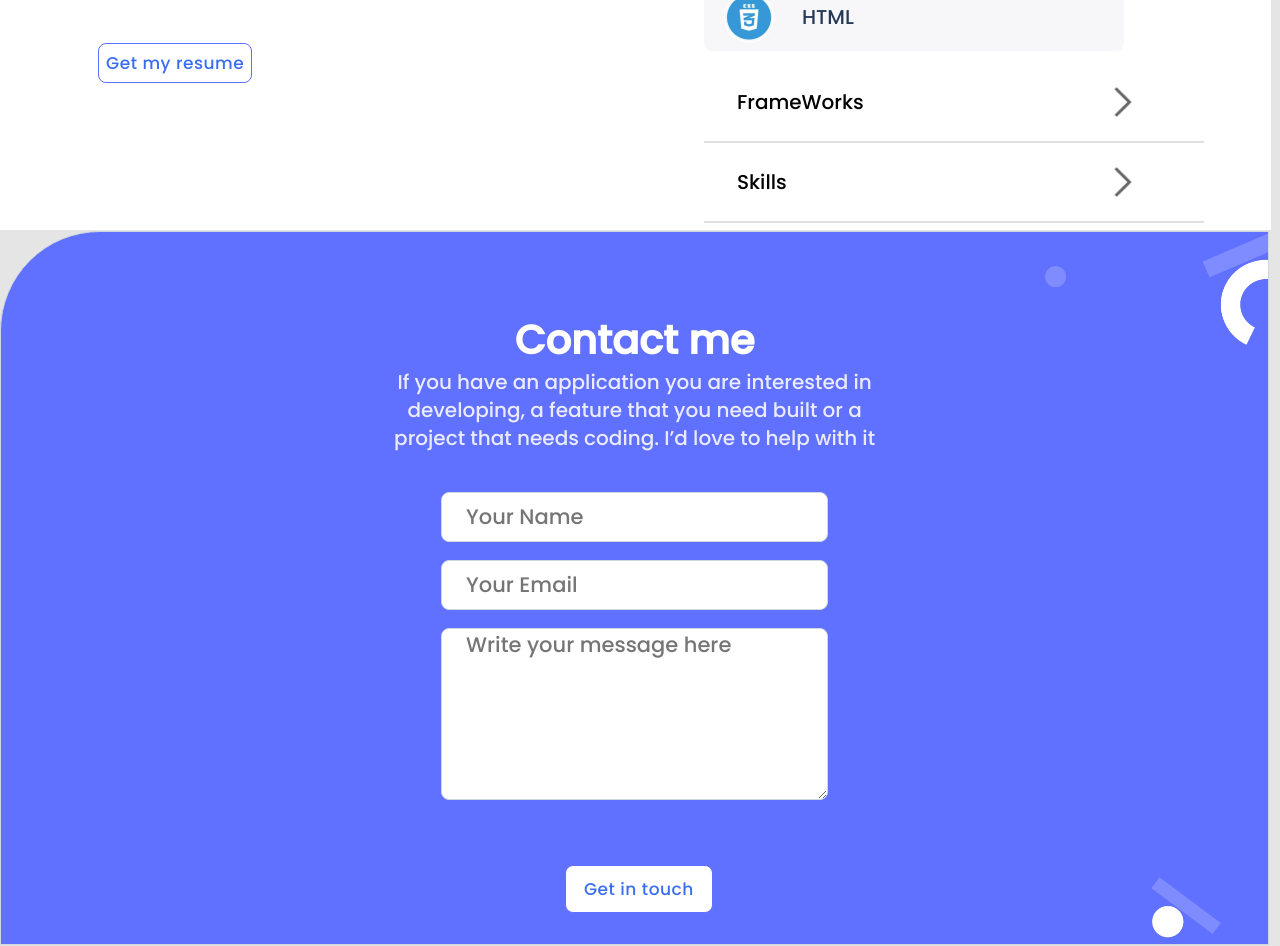
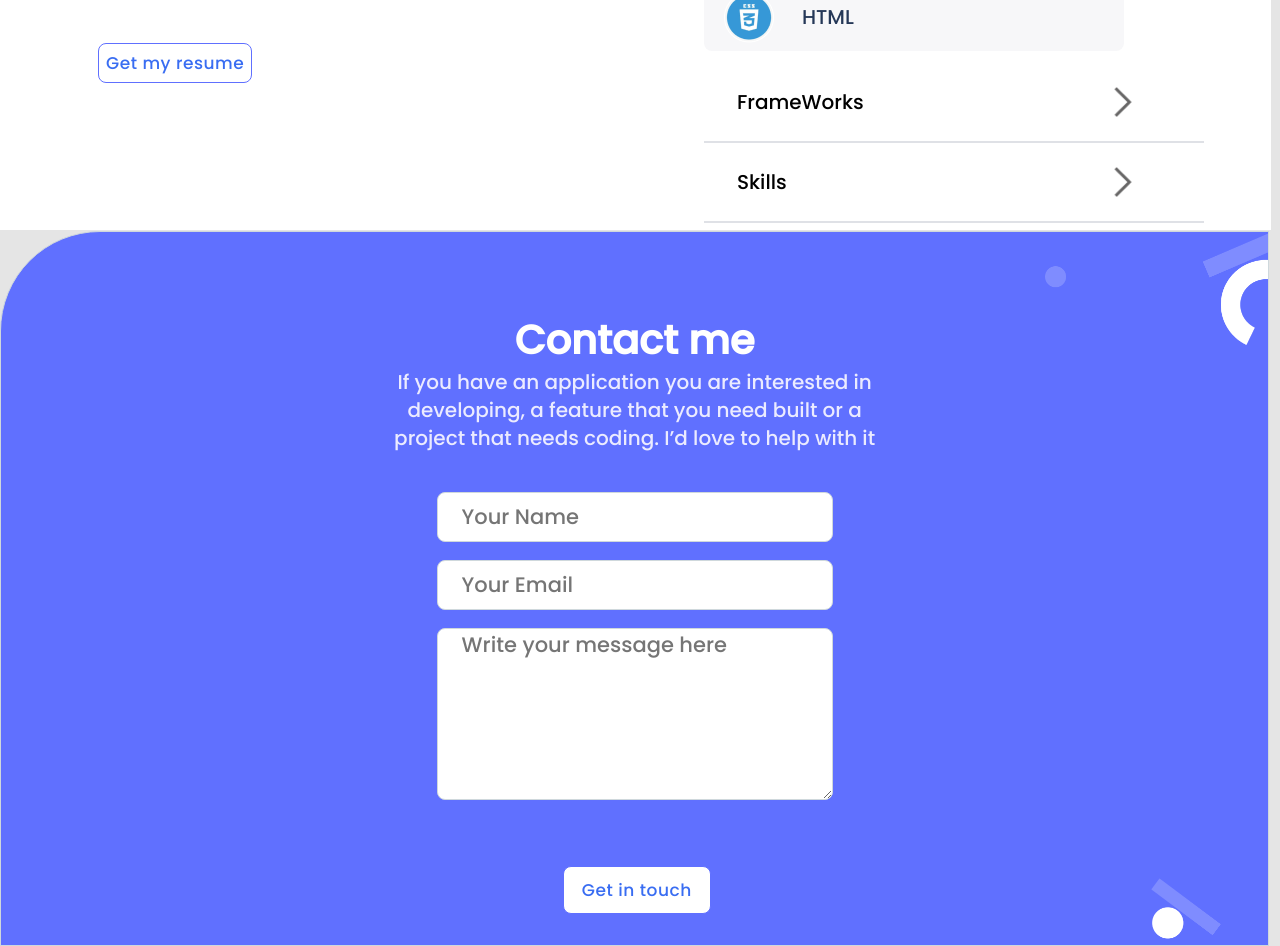
Before and after one commit to shahnawaza75/Myfirst_Porfolio, a website: page index.html in a window 1280 px wide. Shown: the part 2989-3935 px from the top of the page. Drawn offline with Linux system fonts and the light colour scheme.

Commit message:
changed form width in css

```diff
--- a/index.css
+++ b/index.css
@@ -1127,7 +1127,7 @@ ul.project__lang {
   }
 
   form {
-    width: 38%;
+    width: 39%;
   }
 
   .contact-me button {
```
